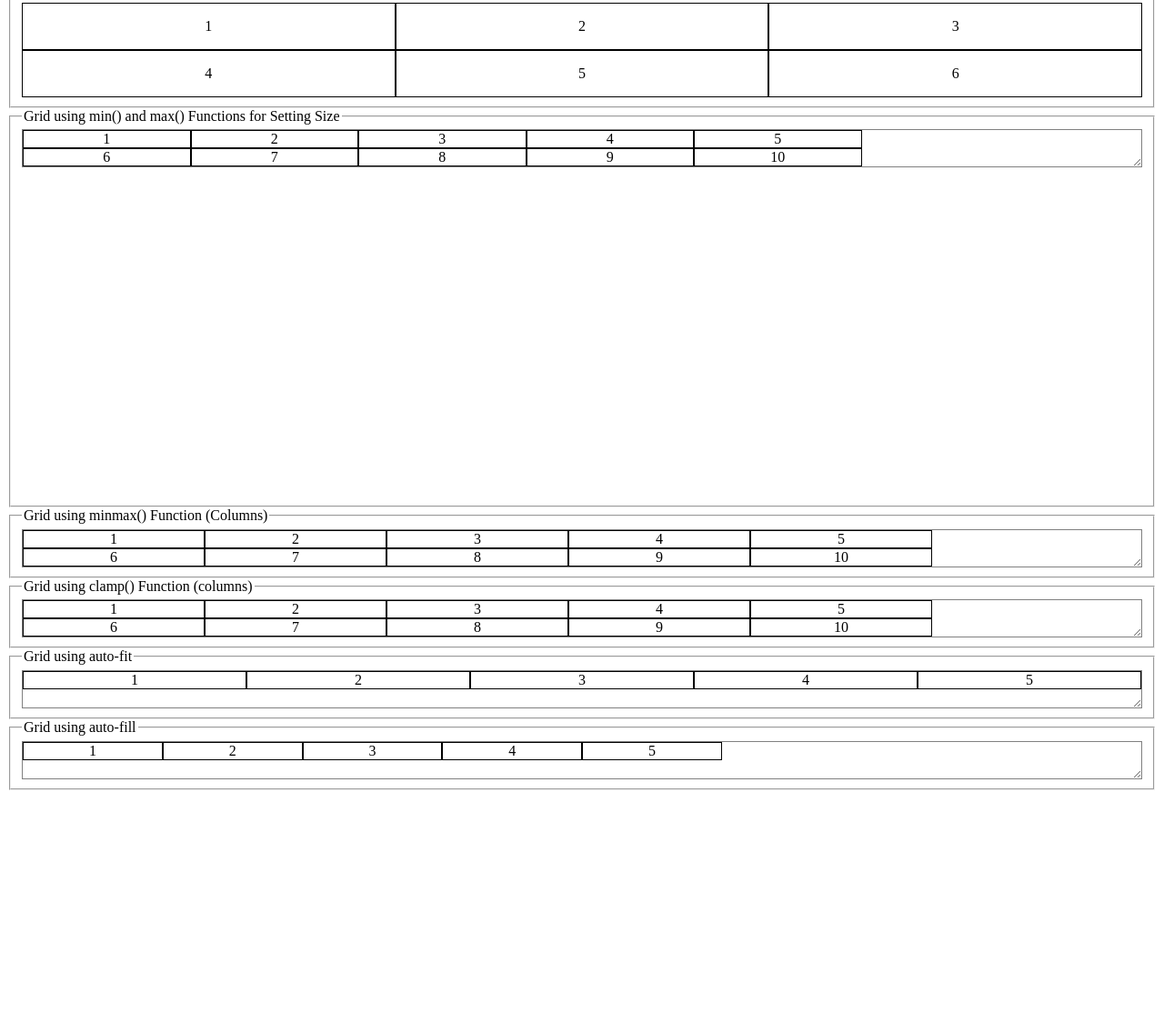
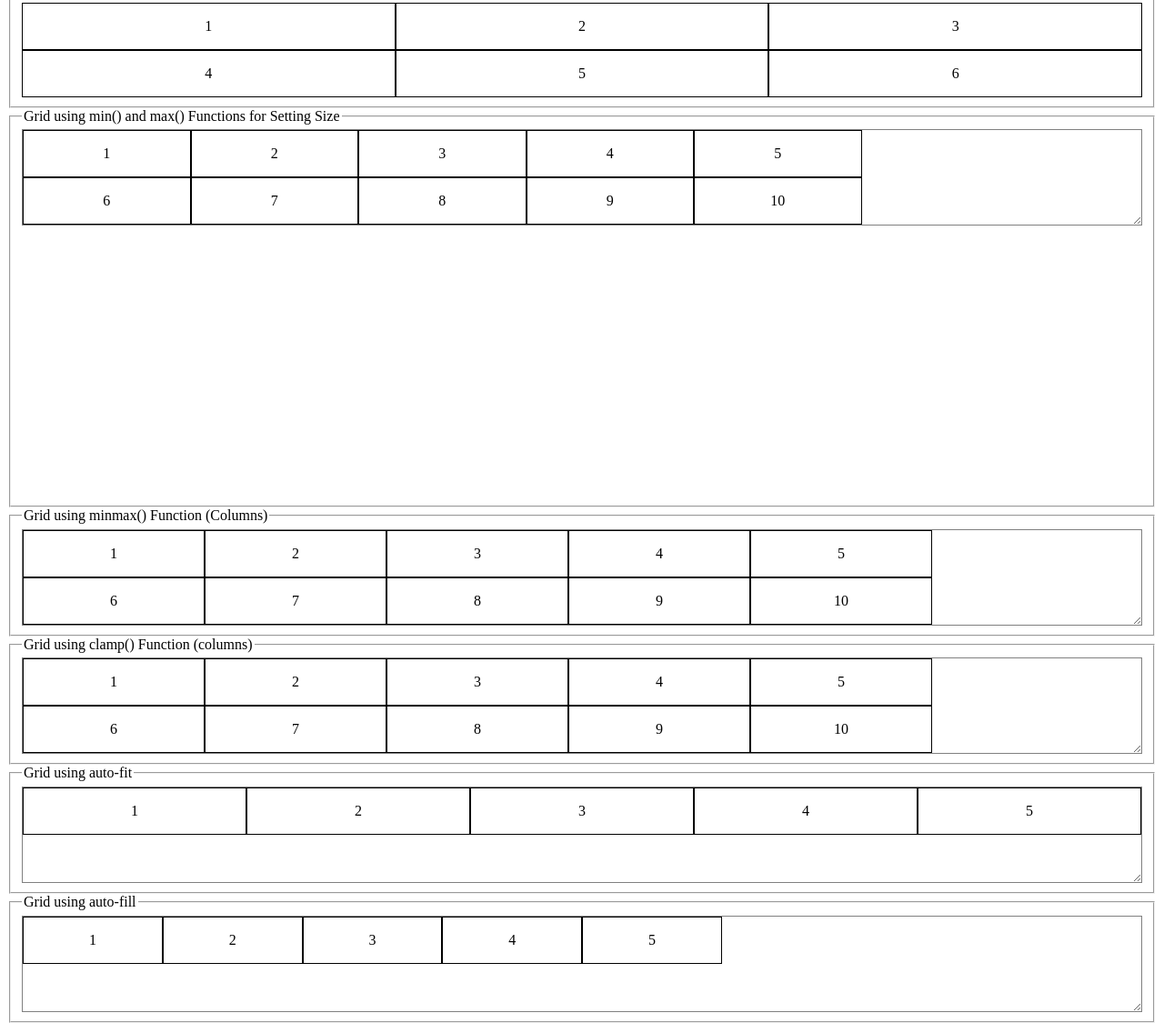
Before and after one commit to Diplomoceras-maximum/grid, a plain HTML site: page index.html in a window 1280 px wide. Shown: the part 977-2102 px from the top of the page at 91% size. Before the commit the page ends 1854 px from the top, so only its background shows below. Drawn offline with Linux system fonts and the light colour scheme.

Commit message:
Remove repeated css styles

```diff
--- a/index.html
+++ b/index.html
@@ -84,16 +84,16 @@
     <fieldset class="min-max-fs">
       <legend>Grid using min() and max() Functions for Setting Size</legend>
       <div class="container-seven">
-        <div class="objects">1</div>
-        <div class="objects">2</div>
-        <div class="objects">3</div>
-        <div class="objects">4</div>
-        <div class="objects">5</div>
-        <div class="objects">6</div>
-        <div class="objects">7</div>
-        <div class="objects">8</div>
-        <div class="objects">9</div>
-        <div class="objects">10</div>
+        <div class="object">1</div>
+        <div class="object">2</div>
+        <div class="object">3</div>
+        <div class="object">4</div>
+        <div class="object">5</div>
+        <div class="object">6</div>
+        <div class="object">7</div>
+        <div class="object">8</div>
+        <div class="object">9</div>
+        <div class="object">10</div>
       </div>
     </fieldset>
 
@@ -101,16 +101,16 @@
     <fieldset>
       <legend>Grid using minmax() Function (Columns)</legend>
       <div class="container-eight">
-        <div class="child">1</div>
-        <div class="child">2</div>
-        <div class="child">3</div>
-        <div class="child">4</div>
-        <div class="child">5</div>
-        <div class="child">6</div>
-        <div class="child">7</div>
-        <div class="child">8</div>
-        <div class="child">9</div>
-        <div class="child">10</div>
+        <div class="object">1</div>
+        <div class="object">2</div>
+        <div class="object">3</div>
+        <div class="object">4</div>
+        <div class="object">5</div>
+        <div class="object">6</div>
+        <div class="object">7</div>
+        <div class="object">8</div>
+        <div class="object">9</div>
+        <div class="object">10</div>
       </div>
     </fieldset>
 
@@ -118,16 +118,16 @@
     <fieldset>
       <legend>Grid using clamp() Function (columns)</legend>
       <div class="container-nine">
-        <div class="childs">1</div>
-        <div class="childs">2</div>
-        <div class="childs">3</div>
-        <div class="childs">4</div>
-        <div class="childs">5</div>
-        <div class="childs">6</div>
-        <div class="childs">7</div>
-        <div class="childs">8</div>
-        <div class="childs">9</div>
-        <div class="childs">10</div>
+        <div class="object">1</div>
+        <div class="object">2</div>
+        <div class="object">3</div>
+        <div class="object">4</div>
+        <div class="object">5</div>
+        <div class="object">6</div>
+        <div class="object">7</div>
+        <div class="object">8</div>
+        <div class="object">9</div>
+        <div class="object">10</div>
       </div>
     </fieldset>
 
@@ -135,11 +135,11 @@
     <fieldset>
       <legend>Grid using auto-fit</legend>
       <div class="container-ten">
-        <div class="cell">1</div>
-        <div class="cell">2</div>
-        <div class="cell">3</div>
-        <div class="cell">4</div>
-        <div class="cell">5</div>
+        <div class="object">1</div>
+        <div class="object">2</div>
+        <div class="object">3</div>
+        <div class="object">4</div>
+        <div class="object">5</div>
       </div>
     </fieldset>
 
@@ -147,11 +147,11 @@
     <fieldset>
       <legend>Grid using auto-fill</legend>
       <div class="container-eleven">
-        <div class="cell">1</div>
-        <div class="cell">2</div>
-        <div class="cell">3</div>
-        <div class="cell">4</div>
-        <div class="cell">5</div>
+        <div class="object">1</div>
+        <div class="object">2</div>
+        <div class="object">3</div>
+        <div class="object">4</div>
+        <div class="object">5</div>
       </div>
     </fieldset>
   </body>
--- a/styles.css
+++ b/styles.css
@@ -437,13 +437,6 @@
   border: 1px solid gray;
 }
 
-.objects {
-  border: 1px solid black;
-  display: flex;
-  align-items: center;
-  justify-content: center;
-}
-
 /*
 
   === Dynamic minimum and maximum sizes ===
@@ -475,13 +468,6 @@
   border: 1px solid gray;
 }
 
-.child {
-  border: 1px solid black;
-  display: flex;
-  align-items: center;
-  justify-content: center;
-}
-
 /*
 
     2. clamp()
@@ -506,13 +492,6 @@
   resize: horizontal;
   overflow: auto;
   border: 1px solid gray;
-}
-
-.childs {
-  border: 1px solid black;
-  display: flex;
-  align-items: center;
-  justify-content: center;
 }
 
 /*
@@ -559,13 +538,6 @@
   border: 1px solid gray;
 }
 
-.cell {
-  border: 1px solid black;
-  display: flex;
-  align-items: center;
-  justify-content: center;
-}
-
 /*
 
   6. auto-fill works mostly the same as auto-fit, the difference is only noticeable when there are fewer items than can fill up the entirety of the grid row once
```
